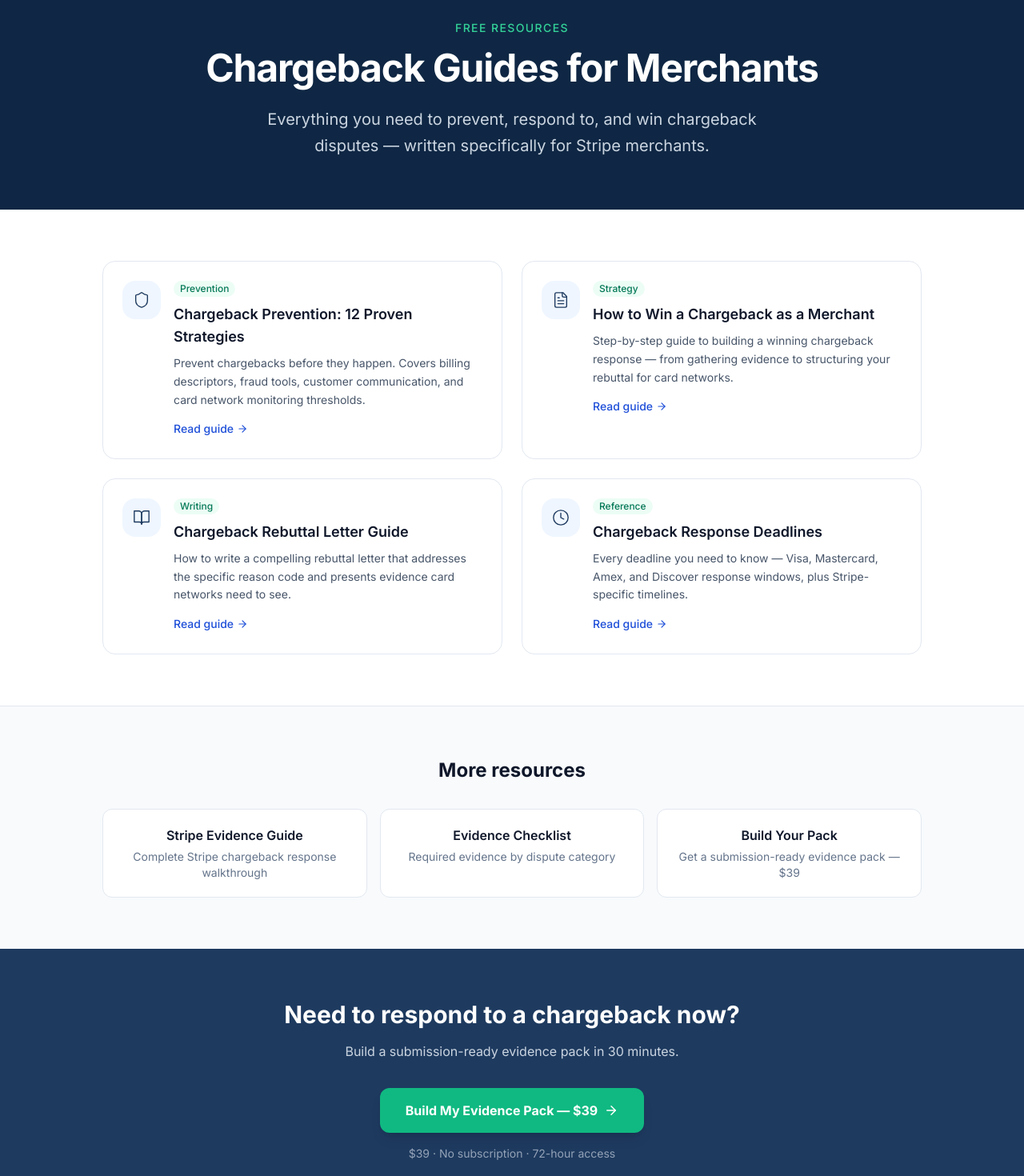
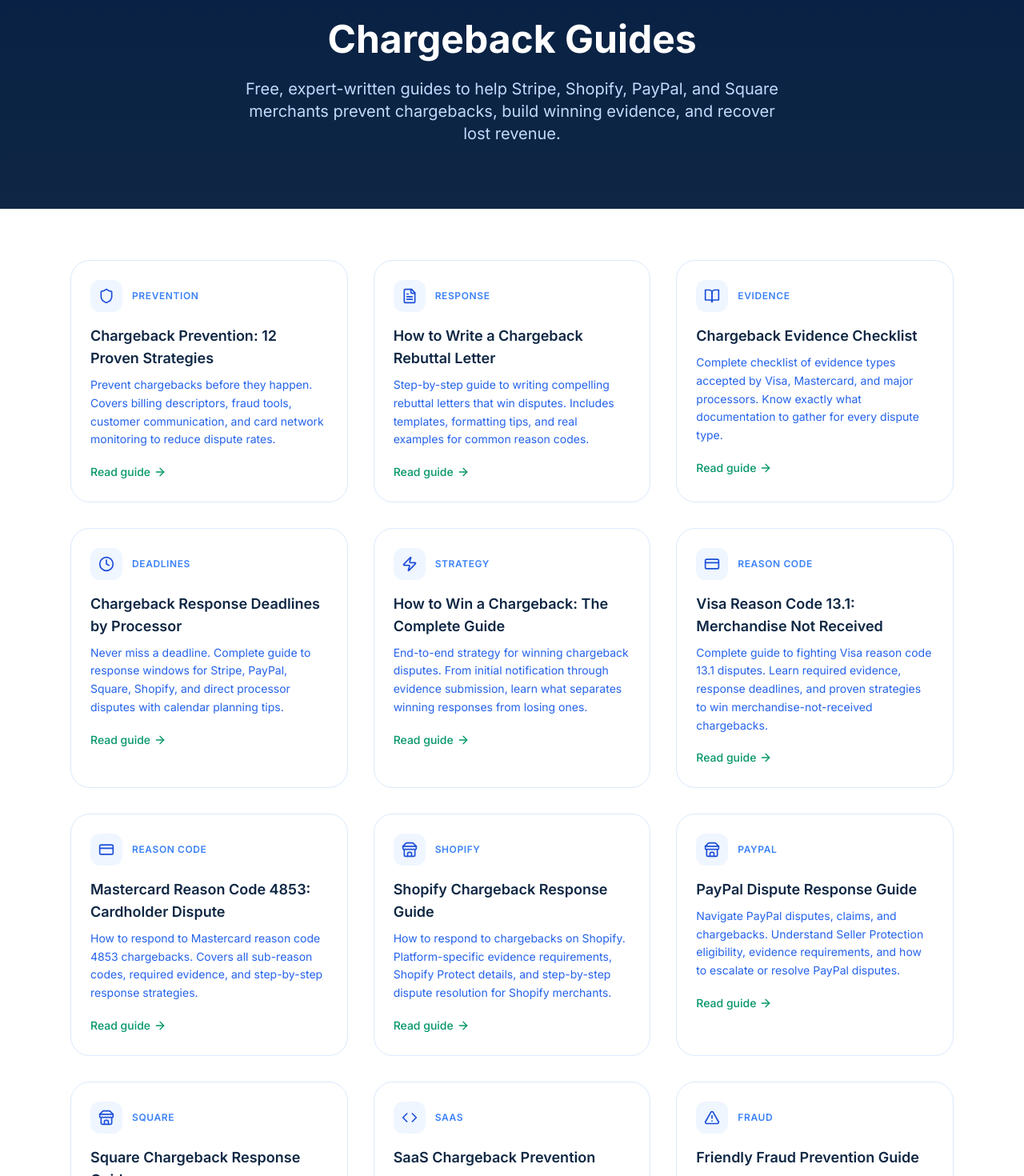
Before and after one commit to mattmcallister-create/chargeback-evidence-pack, a Next.js app: page /guides in a window 1280 px wide. Shown: the part 120-1590 px from the top of the page at 80% size. Built offline with nearby package versions, Linux system fonts and the light colour scheme; no server answers.

Commit message:
feat: expand guides hub to 12 cards with updated metadata and icons

```diff
--- a/app/(marketing)/guides/page.tsx
+++ b/app/(marketing)/guides/page.tsx
@@ -1,18 +1,18 @@
 import type { Metadata } from 'next'
 import Link from 'next/link'
-import { ArrowRight, FileText, Shield, Clock, BookOpen } from 'lucide-react'
+import { ArrowRight, FileText, Shield, Clock, BookOpen, CreditCard, AlertTriangle, Store, Code, Zap } from 'lucide-react'
 
 export const metadata: Metadata = {
-  title: 'Chargeback Guides for Stripe Merchants',
+  title: 'Chargeback Guides — Prevention, Response & Evidence Strategies',
   description:
-    'Free guides on chargeback prevention, rebuttal letters, evidence requirements, response deadlines, and winning disputes as a merchant.',
+    'Free guides on chargeback prevention, rebuttal letters, evidence requirements, response deadlines, and winning disputes for Stripe, Shopify, PayPal, and Square merchants.',
   alternates: {
     canonical: '/guides',
   },
   openGraph: {
-    title: 'Chargeback Guides for Stripe Merchants',
+    title: 'Chargeback Guides — Prevention, Response & Evidence Strategies',
     description:
-      'Free guides on chargeback prevention, rebuttal letters, evidence requirements, response deadlines, and winning disputes as a merchant.',
+      'Free guides on chargeback prevention, rebuttal letters, evidence requirements, response deadlines, and winning disputes for Stripe, Shopify, PayPal, and Square merchants.',
     url: '/guides',
   },
 }
@@ -21,166 +21,171 @@ const guides = [
   {
     title: 'Chargeback Prevention: 12 Proven Strategies',
     description:
-      'Prevent chargebacks before they happen. Covers billing descriptors, fraud tools, customer communication, and card network monitoring thresholds.',
+      'Prevent chargebacks before they happen. Covers billing descriptors, fraud tools, customer communication, and card network monitoring to reduce dispute rates.',
     href: '/guides/chargeback-prevention',
     icon: Shield,
     tag: 'Prevention',
   },
   {
-    title: 'How to Win a Chargeback as a Merchant',
+    title: 'How to Write a Chargeback Rebuttal Letter',
     description:
-      'Step-by-step guide to building a winning chargeback response — from gathering evidence to structuring your rebuttal for card networks.',
+      'Step-by-step guide to writing compelling rebuttal letters that win disputes. Includes templates, formatting tips, and real examples for common reason codes.',
+    href: '/guides/chargeback-rebuttal-letter',
+    icon: FileText,
+    tag: 'Response',
+  },
+  {
+    title: 'Chargeback Evidence Checklist',
+    description:
+      'Complete checklist of evidence types accepted by Visa, Mastercard, and major processors. Know exactly what documentation to gather for every dispute type.',
+    href: '/guides/chargeback-evidence-checklist',
+    icon: BookOpen,
+    tag: 'Evidence',
+  },
+  {
+    title: 'Chargeback Response Deadlines by Processor',
+    description:
+      'Never miss a deadline. Complete guide to response windows for Stripe, PayPal, Square, Shopify, and direct processor disputes with calendar planning tips.',
+    href: '/guides/chargeback-response-deadlines',
+    icon: Clock,
+    tag: 'Deadlines',
+  },
+  {
+    title: 'How to Win a Chargeback: The Complete Guide',
+    description:
+      'End-to-end strategy for winning chargeback disputes. From initial notification through evidence submission, learn what separates winning responses from losing ones.',
     href: '/guides/how-to-win-a-chargeback',
-    icon: FileText,
+    icon: Zap,
     tag: 'Strategy',
   },
   {
-    title: 'Chargeback Rebuttal Letter Guide',
+    title: 'Visa Reason Code 13.1: Merchandise Not Received',
     description:
-      'How to write a compelling rebuttal letter that addresses the specific reason code and presents evidence card networks need to see.',
-    href: '/guides/chargeback-rebuttal-letter',
-    icon: BookOpen,
-    tag: 'Writing',
+      'Complete guide to fighting Visa reason code 13.1 disputes. Learn required evidence, response deadlines, and proven strategies to win merchandise-not-received chargebacks.',
+    href: '/guides/visa-reason-code-13-1',
+    icon: CreditCard,
+    tag: 'Reason Code',
   },
   {
-    title: 'Chargeback Response Deadlines',
+    title: 'Mastercard Reason Code 4853: Cardholder Dispute',
     description:
-      'Every deadline you need to know — Visa, Mastercard, Amex, and Discover response windows, plus Stripe-specific timelines.',
-    href: '/guides/chargeback-response-deadlines',
-    icon: Clock,
-    tag: 'Reference',
+      'How to respond to Mastercard reason code 4853 chargebacks. Covers all sub-reason codes, required evidence, and step-by-step response strategies.',
+    href: '/guides/mastercard-reason-code-4853',
+    icon: CreditCard,
+    tag: 'Reason Code',
+  },
+  {
+    title: 'Shopify Chargeback Response Guide',
+    description:
+      'How to respond to chargebacks on Shopify. Platform-specific evidence requirements, Shopify Protect details, and step-by-step dispute resolution for Shopify merchants.',
+    href: '/guides/shopify-chargeback-response',
+    icon: Store,
+    tag: 'Shopify',
+  },
+  {
+    title: 'PayPal Dispute Response Guide',
+    description:
+      'Navigate PayPal disputes, claims, and chargebacks. Understand Seller Protection eligibility, evidence requirements, and how to escalate or resolve PayPal disputes.',
+    href: '/guides/paypal-dispute-response',
+    icon: Store,
+    tag: 'PayPal',
+  },
+  {
+    title: 'Square Chargeback Response Guide',
+    description:
+      'Fight chargebacks on Square with confidence. Covers Square\'s dispute process, free chargeback protection program, evidence requirements, and response strategies.',
+    href: '/guides/square-chargeback-response',
+    icon: Store,
+    tag: 'Square',
+  },
+  {
+    title: 'SaaS Chargeback Prevention',
+    description:
+      'Prevent and fight chargebacks unique to SaaS and subscription businesses. Covers trial abuse, cancellation disputes, renewal chargebacks, and subscription evidence strategies.',
+    href: '/guides/saas-chargeback-prevention',
+    icon: Code,
+    tag: 'SaaS',
+  },
+  {
+    title: 'Friendly Fraud Prevention Guide',
+    description:
+      'Identify, prevent, and fight friendly fraud (first-party fraud). Learn the warning signs, prevention strategies, and evidence needed to win disputes from legitimate customers.',
+    href: '/guides/friendly-fraud-prevention',
+    icon: AlertTriangle,
+    tag: 'Fraud',
   },
 ]
 
-const faqSchema = {
-  '@context': 'https://schema.org',
-  '@type': 'CollectionPage',
-  name: 'Chargeback Guides for Stripe Merchants',
-  description:
-    'Free guides on chargeback prevention, rebuttal letters, evidence requirements, and winning disputes.',
-  url: 'https://chargebackkit.app/guides',
-  mainEntity: guides.map((g) => ({
-    '@type': 'Article',
-    name: g.title,
-    url: `https://chargebackkit.app${g.href}`,
-    description: g.description,
-  })),
-}
-
-export default function GuidesIndexPage() {
+export default function GuidesPage() {
   return (
-    <>
-      <script
-        type="application/ld+json"
-        dangerouslySetInnerHTML={{ __html: JSON.stringify(faqSchema) }}
-      />
-
+    <main className="min-h-screen bg-white">
       {/* Hero */}
-      <section className="bg-brand-900 pt-20 pb-16 px-4 sm:px-6 lg:px-8">
-        <div className="max-w-4xl mx-auto text-center">
-          <p className="text-sm text-emerald-400 uppercase tracking-widest font-medium mb-4">
-            FREE RESOURCES
-          </p>
-          <h1 className="text-4xl sm:text-5xl font-bold text-white leading-tight tracking-tight mb-6">
-            Chargeback Guides for Merchants
+      <section className="bg-gradient-to-b from-brand-950 to-brand-900 text-white py-20">
+        <div className="max-w-4xl mx-auto px-6 text-center">
+          <h1 className="text-4xl md:text-5xl font-bold mb-6">
+            Chargeback Guides
           </h1>
-          <p className="text-xl text-slate-300 max-w-2xl mx-auto leading-relaxed">
-            Everything you need to prevent, respond to, and win chargeback disputes — written specifically for Stripe merchants.
+          <p className="text-xl text-brand-200 max-w-2xl mx-auto">
+            Free, expert-written guides to help Stripe, Shopify, PayPal, and Square merchants prevent chargebacks,
+            build winning evidence, and recover lost revenue.
           </p>
         </div>
       </section>
 
       {/* Guide Cards */}
-      <section className="bg-white py-16 px-4 sm:px-6 lg:px-8">
-        <div className="max-w-5xl mx-auto">
-          <div className="grid grid-cols-1 md:grid-cols-2 gap-6">
-            {guides.map(({ title, description, href, icon: Icon, tag }) => (
+      <section className="max-w-6xl mx-auto px-6 py-16">
+        <div className="grid md:grid-cols-2 lg:grid-cols-3 gap-8">
+          {guides.map((guide) => {
+            const Icon = guide.icon
+            return (
               <Link
-                key={href}
-                href={href}
-                className="group block bg-white rounded-xl border border-slate-200 p-6 hover:border-brand-300 hover:shadow-md transition-all duration-200"
+                key={guide.href}
+                href={guide.href}
+                className="group block bg-white border border-brand-100 rounded-2xl p-6 hover:border-emerald-500 hover:shadow-lg transition-all duration-200"
               >
-                <div className="flex items-start gap-4">
-                  <div className="shrink-0 w-12 h-12 rounded-xl bg-brand-50 flex items-center justify-center group-hover:bg-brand-100 transition-colors">
-                    <Icon size={22} className="text-brand-800" strokeWidth={1.5} />
+                <div className="flex items-center gap-3 mb-4">
+                  <div className="w-10 h-10 rounded-lg bg-brand-50 flex items-center justify-center group-hover:bg-emerald-50 transition-colors">
+                    <Icon className="w-5 h-5 text-brand-700 group-hover:text-emerald-600 transition-colors" />
                   </div>
-                  <div className="flex-1 min-w-0">
-                    <div className="flex items-center gap-2 mb-2">
-                      <span className="inline-block text-xs font-medium text-emerald-700 bg-emerald-50 px-2 py-0.5 rounded-full">
-                        {tag}
-                      </span>
-                    </div>
-                    <h2 className="text-lg font-semibold text-slate-900 group-hover:text-brand-800 transition-colors mb-2">
-                      {title}
-                    </h2>
-                    <p className="text-sm text-slate-600 leading-relaxed mb-3">
-                      {description}
-                    </p>
-                    <span className="inline-flex items-center gap-1 text-sm font-medium text-brand-700 group-hover:text-brand-800">
-                      Read guide
-                      <ArrowRight size={14} className="group-hover:translate-x-0.5 transition-transform" />
-                    </span>
-                  </div>
+                  <span className="text-xs font-semibold uppercase tracking-wider text-brand-500">
+                    {guide.tag}
+                  </span>
                 </div>
+                <h2 className="text-lg font-semibold text-brand-900 mb-2 group-hover:text-emerald-700 transition-colors">
+                  {guide.title}
+                </h2>
+                <p className="text-sm text-brand-600 mb-4 leading-relaxed">
+                  {guide.description}
+                </p>
+                <span className="inline-flex items-center text-sm font-medium text-emerald-600 group-hover:text-emerald-700">
+                  Read guide
+                  <ArrowRight className="w-4 h-4 ml-1 group-hover:translate-x-1 transition-transform" />
+                </span>
               </Link>
-            ))}
-          </div>
-        </div>
-      </section>
-
-      {/* More Resources */}
-      <section className="bg-slate-50 py-16 px-4 sm:px-6 lg:px-8 border-t border-slate-200">
-        <div className="max-w-5xl mx-auto">
-          <h2 className="text-2xl font-bold text-slate-900 text-center mb-8">
-            More resources
-          </h2>
-          <div className="grid grid-cols-1 sm:grid-cols-3 gap-4">
-            <Link
-              href="/stripe-chargeback-evidence"
-              className="block bg-white rounded-lg border border-slate-200 p-5 hover:border-brand-300 hover:shadow-sm transition-all text-center"
-            >
-              <h3 className="font-semibold text-slate-900 mb-1">Stripe Evidence Guide</h3>
-              <p className="text-sm text-slate-500">Complete Stripe chargeback response walkthrough</p>
-            </Link>
-            <Link
-              href="/chargeback-evidence-checklist"
-              className="block bg-white rounded-lg border border-slate-200 p-5 hover:border-brand-300 hover:shadow-sm transition-all text-center"
-            >
-              <h3 className="font-semibold text-slate-900 mb-1">Evidence Checklist</h3>
-              <p className="text-sm text-slate-500">Required evidence by dispute category</p>
-            </Link>
-            <Link
-              href="/pricing"
-              className="block bg-white rounded-lg border border-slate-200 p-5 hover:border-brand-300 hover:shadow-sm transition-all text-center"
-            >
-              <h3 className="font-semibold text-slate-900 mb-1">Build Your Pack</h3>
-              <p className="text-sm text-slate-500">Get a submission-ready evidence pack — $39</p>
-            </Link>
-          </div>
+            )
+          })}
         </div>
       </section>
 
       {/* CTA */}
-      <section className="bg-brand-800 py-16 px-4 sm:px-6 lg:px-8 text-center">
-        <div className="max-w-2xl mx-auto">
-          <h2 className="text-2xl sm:text-3xl font-bold text-white mb-4">
-            Need to respond to a chargeback now?
+      <section className="bg-brand-950 text-white py-16">
+        <div className="max-w-3xl mx-auto px-6 text-center">
+          <h2 className="text-3xl font-bold mb-4">
+            Ready to Fight Your Chargeback?
           </h2>
-          <p className="text-slate-300 mb-8">
-            Build a submission-ready evidence pack in 30 minutes.
+          <p className="text-brand-200 mb-8 text-lg">
+            ChargebackKit builds your complete evidence package in minutes — not hours.
+            Upload your data, and we handle the rest.
           </p>
           <Link
-            href="https://buy.stripe.com/eVq8wQ83Pg1M95B3hD3Nm00"
-            className="inline-flex items-center gap-2 bg-emerald-500 text-white font-bold text-base px-8 py-4 rounded-lg hover:bg-emerald-600 transition-colors shadow-lg"
+            href="/#pricing"
+            className="inline-flex items-center px-8 py-4 bg-emerald-500 text-white font-semibold rounded-xl hover:bg-emerald-600 transition-colors text-lg"
           >
-            Build My Evidence Pack — $39
-            <ArrowRight size={18} />
+            Build Your Evidence Pack — \$39
+            <ArrowRight className="w-5 h-5 ml-2" />
           </Link>
-          <p className="mt-4 text-sm text-slate-400">
-            $39 · No subscription · 72-hour access
-          </p>
         </div>
       </section>
-    </>
+    </main>
   )
 }
```
